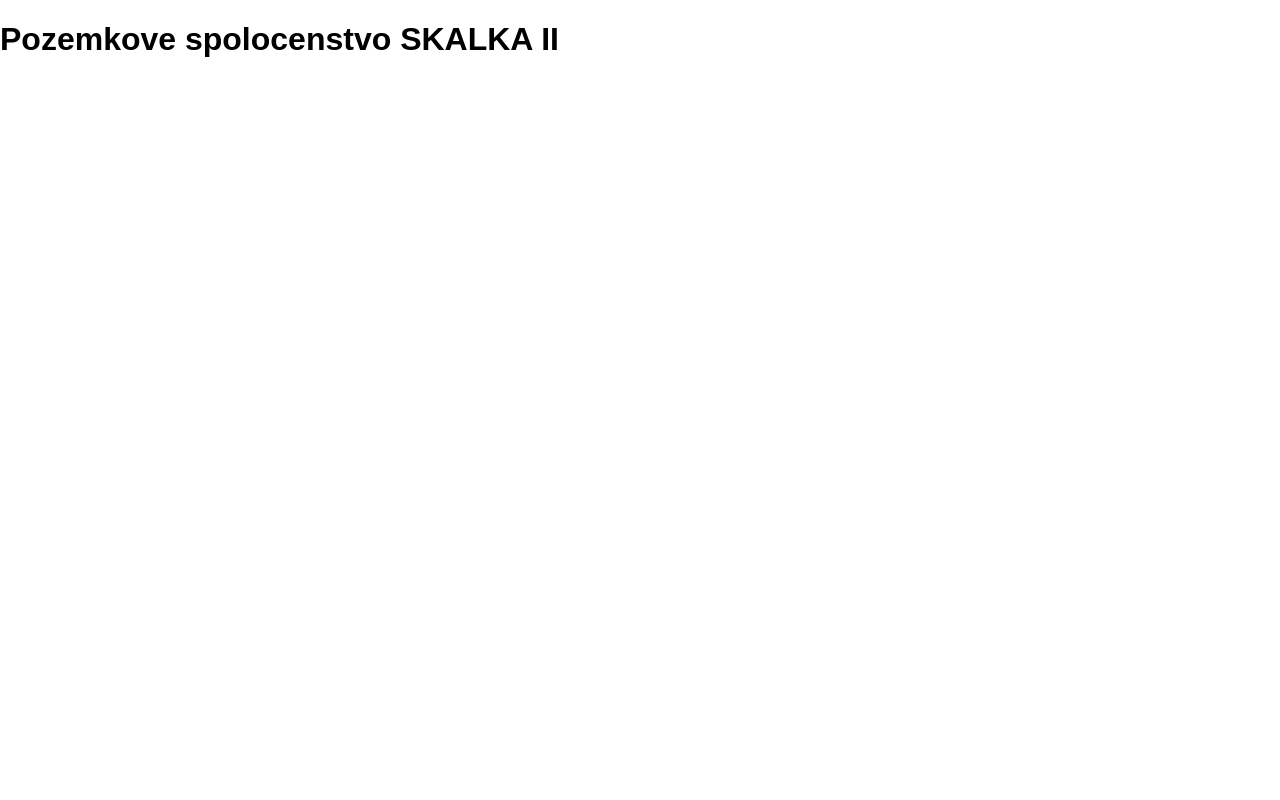
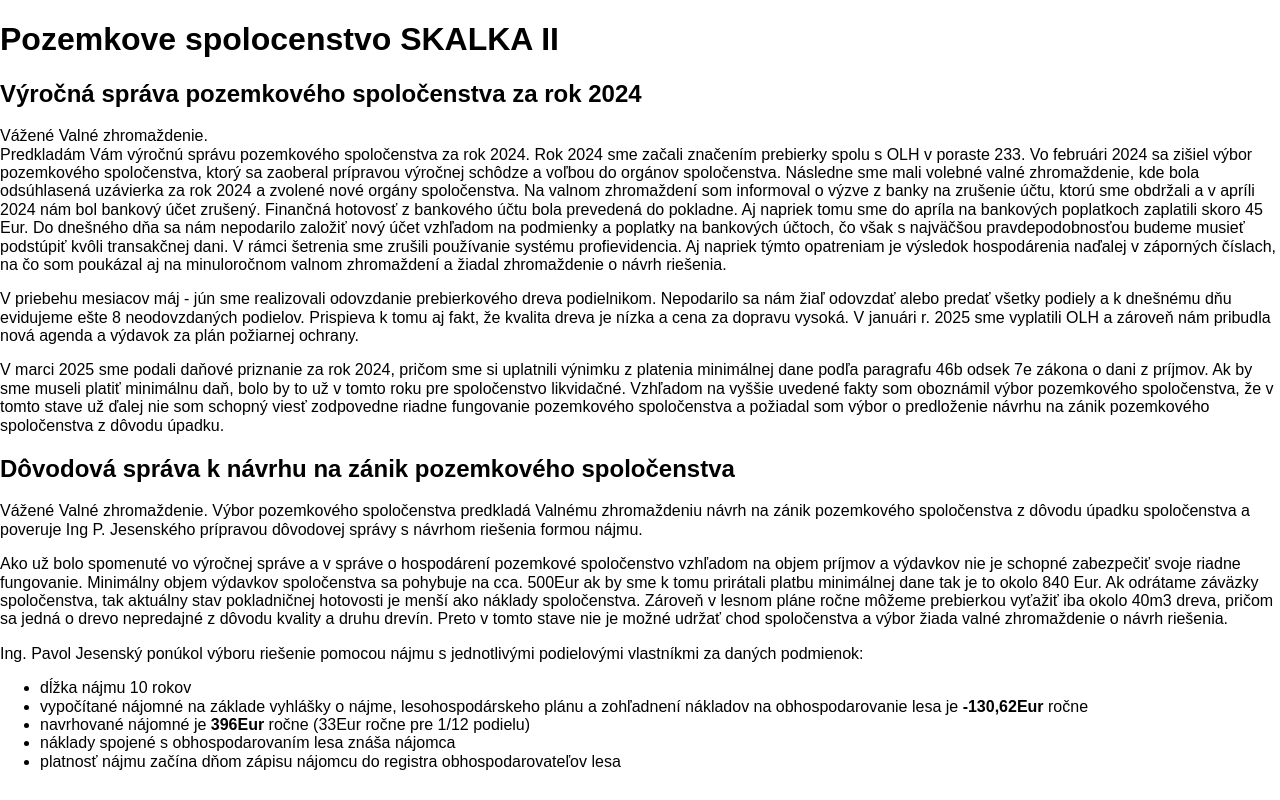
Before and after one commit to palkokec/lesne_spolocenstva, a plain HTML site: page index.html in a window 1280 px wide. Drawn offline with nearby package versions, Linux system fonts and the light colour scheme.

Commit message:
Add index.html

```diff
--- a/index.html
+++ b/index.html
@@ -4,5 +4,32 @@
   </head>
   <body>
     <h1>Pozemkove spolocenstvo SKALKA II</h1>
+    <h2>Výročná správa pozemkového spoločenstva za rok 2024</h2>
+    <p>
+Vážené Valné zhromaždenie. <br/> Predkladám Vám výročnú správu pozemkového spoločenstva za rok 2024. Rok 2024 sme začali značením prebierky spolu s OLH v poraste 233. Vo februári 2024 sa zišiel výbor pozemkového spoločenstva, ktorý sa zaoberal prípravou výročnej schôdze a voľbou do orgánov spoločenstva. Následne sme mali volebné valné zhromaždenie, kde bola odsúhlasená uzávierka za rok 2024 a zvolené nové orgány spoločenstva. Na valnom zhromaždení som informoval o výzve z banky na zrušenie účtu, ktorú sme obdržali a v apríli 2024 nám bol bankový účet zrušený. Finančná hotovosť z bankového účtu bola prevedená do pokladne. Aj napriek tomu sme do apríla na bankových poplatkoch zaplatili skoro 45 Eur. Do dnešného dňa sa nám nepodarilo založiť nový účet vzhľadom na podmienky a poplatky na bankových účtoch, čo však s najväčšou pravdepodobnosťou budeme musieť podstúpiť kvôli transakčnej dani. V rámci šetrenia sme zrušili používanie systému profievidencia. Aj napriek týmto opatreniam je výsledok hospodárenia naďalej v záporných číslach, na čo som poukázal aj na minuloročnom valnom zhromaždení a žiadal zhromaždenie o návrh riešenia.</p>
+<p>
+V priebehu mesiacov máj - jún sme realizovali odovzdanie prebierkového dreva podielnikom. Nepodarilo sa nám žiaľ odovzdať alebo predať všetky podiely a k dnešnému dňu evidujeme ešte 8 neodovzdaných podielov. Prispieva k tomu aj fakt, že kvalita dreva je nízka a cena za dopravu vysoká. V januári r. 2025 sme vyplatili OLH a zároveň nám pribudla nová agenda a výdavok za plán požiarnej ochrany.
+</p>
+<p>
+V marci 2025 sme podali daňové priznanie za rok 2024, pričom sme si uplatnili výnimku z platenia minimálnej dane podľa paragrafu 46b odsek 7e zákona o dani z príjmov. Ak by sme museli platiť minimálnu daň, bolo by to už v tomto roku pre spoločenstvo likvidačné.
+Vzhľadom na vyššie uvedené fakty som oboznámil výbor pozemkového spoločenstva, že v tomto stave už ďalej nie som schopný viesť zodpovedne riadne fungovanie pozemkového spoločenstva a požiadal som výbor o predloženie návrhu na zánik pozemkového spoločenstva z dôvodu úpadku.
+</p>
+
+<h2>Dôvodová správa k návrhu na zánik pozemkového spoločenstva</h2>
+<p>Vážené Valné zhromaždenie. Výbor pozemkového spoločenstva predkladá Valnému zhromaždeniu návrh na zánik pozemkového spoločenstva z dôvodu úpadku spoločenstva a poveruje Ing P. Jesenského prípravou dôvodovej správy s návrhom riešenia formou nájmu.
+</p>
+<p>
+Ako už bolo spomenuté vo výročnej správe a v správe o hospodárení pozemkové spoločenstvo vzhľadom na objem príjmov a výdavkov nie je schopné zabezpečiť svoje riadne fungovanie.
+Minimálny objem výdavkov spoločenstva sa pohybuje na cca. 500Eur ak by sme k tomu prirátali platbu minimálnej dane tak je to okolo 840 Eur. Ak odrátame záväzky spoločenstva, tak aktuálny stav pokladničnej hotovosti je menší ako náklady spoločenstva. Zároveň v lesnom pláne ročne môžeme prebierkou vyťažiť iba okolo 40m3 dreva, pričom sa jedná o drevo nepredajné z dôvodu kvality a druhu drevín. Preto v tomto stave nie je možné udržať chod spoločenstva a výbor žiada valné zhromaždenie o návrh riešenia.
+</p>
+<p>
+Ing. Pavol Jesenský ponúkol výboru riešenie pomocou nájmu s jednotlivými podielovými vlastníkmi za daných podmienok:
+<ul>
+<li>dĺžka nájmu 10 rokov</li>
+<li>vypočítané nájomné na základe vyhlášky o nájme, lesohospodárskeho plánu  a zohľadnení nákladov na obhospodarovanie lesa je <b>-130,62Eur</b> ročne</li>
+<li>navrhované nájomné je <b>396Eur</b> ročne (33Eur ročne pre 1/12 podielu)</li>
+<li>náklady spojené s obhospodarovaním lesa znáša nájomca</li>
+<li>platnosť nájmu začína dňom zápisu nájomcu do registra obhospodarovateľov lesa</li>
+</ul>
   </body>
 </html>
```
